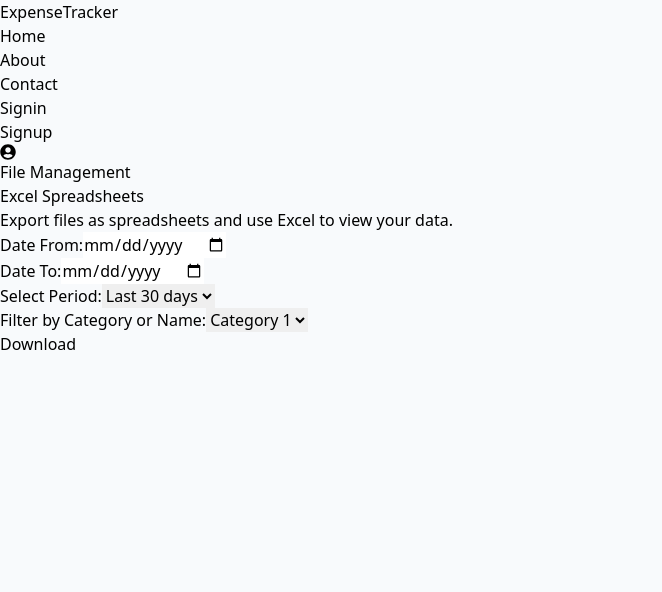
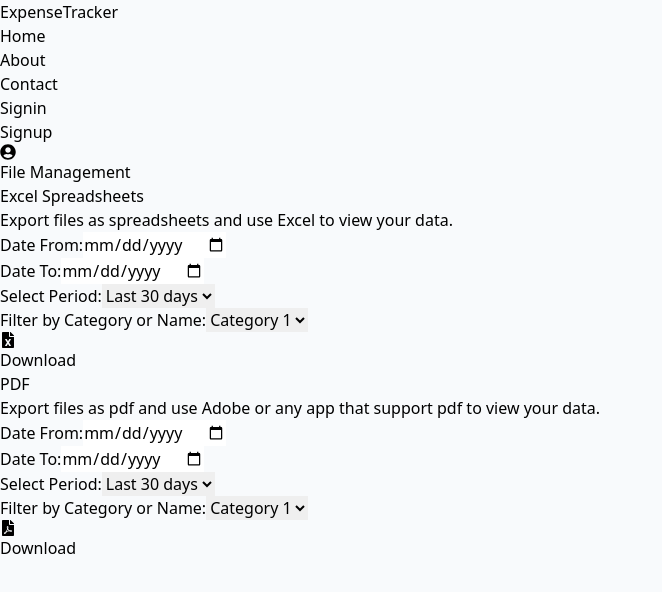
Before and after one commit to Nkululeko1999/expense-tracker-client, a React (Vite) app: page /exports in a window 1280 px wide. Shown: the top 592 px of the page, without its empty margins (0-662 px from the left). Built offline with nearby package versions, Linux system fonts and the light colour scheme.

Commit message:
export ui

```diff
--- a/src/pages/Exports.jsx
+++ b/src/pages/Exports.jsx
@@ -1,87 +1,92 @@
-import React, { useState } from 'react';
+import React from 'react';
+import { FaFileExcel } from "react-icons/fa";
+import { FaFilePdf } from "react-icons/fa";
 
-const YourComponent = () => {
-  const [formDataExcel, setFormDataExcel] = useState({
-    dateFrom: '',
-    dateTo: '',
-    period: 'Last 30 days', // Default value
-    category: 'Category 1' // Default value
-  });
-
-  const [formDataPdf, setFormDataPdf] = useState({
-    // Define formDataPdf fields as needed
-  });
-
-  const handleExcelSubmit = (event) => {
-    event.preventDefault();
-    // Send formDataExcel to backend for processing
-    console.log('Submitting Excel form:', formDataExcel);
-    // Add your fetch or axios call to send the data to the backend here
-  };
-
-  const handlePdfSubmit = (event) => {
-    event.preventDefault();
-    // Send formDataPdf to backend for processing
-    console.log('Submitting PDF form:', formDataPdf);
-    // Add your fetch or axios call to send the data to the backend here
-  };
-
-  const handleExcelChange = (event) => {
-    const { name, value } = event.target;
-    setFormDataExcel({
-      ...formDataExcel,
-      [name]: value
-    });
-  };
-
-  const handlePdfChange = (event) => {
-    const { name, value } = event.target;
-    setFormDataPdf({
-      ...formDataPdf,
-      [name]: value
-    });
-  };
-
+export default function Exports() {
   return (
     <div className='mt-16 px-4 sm:px-7 max-w-7xl mx-auto'>
       <h1 className='text-center text-lg font-semibold sm:font-bold md:text-xl lg:text-2xl mb-6'>File Management</h1>
       <div className='flex flex-col sm:flex-row gap-6 sm:flex-wrap my-7'>
+        {/* Excel */}
         <div className='flex-grow bg-white p-4 rounded-lg border-2 mb-2 sm:mb-0'>
           <h2 className="text-lg font-semibold mb-2">Excel Spreadsheets</h2>
           <p className="mb-4">Export files as spreadsheets and use Excel to view your data.</p>
-          <form onSubmit={handleExcelSubmit}>
+
           <div className="mb-4">
-              <label htmlFor="dateFrom" className="block text-sm font-medium text-gray-700">Date From:</label>
-              <input type="date" id="dateFrom" name="dateFrom" className="border-gray-300 focus:ring-indigo-500 focus:border-indigo-500 block w-full shadow-sm sm:text-sm border rounded-md" value={formDataExcel.dateFrom} onChange={handleExcelChange}/>
+            <label htmlFor="dateFrom" className="block text-sm font-medium mb-2 text-gray-700">Date From:</label>
+            <input type="date" id="dateFrom" name="dateFromExcel" className="border-gray-300 focus:ring-teal-900 focus:border-teal-900 px-2 py-2 block w-full shadow-sm sm:text-sm border rounded-md"/>
           </div>
+
           <div className="mb-4">
-              <label htmlFor="dateTo" className="block text-sm font-medium text-gray-700">Date To:</label>
-              <input type="date" id="dateTo" name="dateTo" className="border-gray-300 focus:ring-indigo-500 focus:border-indigo-500 block w-full shadow-sm sm:text-sm border rounded-md" value={formDataExcel.dateTo} onChange={handleExcelChange}/>
+            <label htmlFor="dateTo" className="block text-sm font-medium mb-2 text-gray-700">Date To:</label>
+            <input type="date" id="dateTo" name="dateToExcel" className="border-gray-300 focus:ring-teal-900 focus:border-teal-900 px-2 py-2 block w-full shadow-sm sm:text-sm border rounded-md"/>
           </div>
+
           <div className="mb-4">
-              <label htmlFor="period" className="block text-sm font-medium text-gray-700">Select Period:</label>
-              <select id="period" name="period" className="border-gray-300 focus:ring-indigo-500 focus:border-indigo-500 block w-full shadow-sm sm:text-sm border rounded-md" value={formDataExcel.period} onChange={handleExcelChange}>
+            <label htmlFor="period" className="block text-sm font-medium mb-2 text-gray-700">Select Period:</label>
+            <select id="period" name="periodExcel" className="border-gray-300 focus:ring-teal-900 focus:border-teal-900 px-2 py-2 block w-full shadow-sm sm:text-sm border rounded-md">
               <option>Last 30 days</option>
               <option>Last 60 days</option>
               <option>Last 90 days</option>
             </select>
           </div>
+
           <div className="mb-4">
-              <label htmlFor="category" className="block text-sm font-medium text-gray-700">Filter by Category or Name:</label>
-              <select id="category" name="category" className="border-gray-300 focus:ring-indigo-500 focus:border-indigo-500 block w-full shadow-sm sm:text-sm border rounded-md" value={formDataExcel.category} onChange={handleExcelChange}>
+            <label htmlFor="category" className="block text-sm font-medium mb-2 text-gray-700">Filter by Category or Name:</label>
+            <select id="category" name="categoryExcel" className="border-gray-300 focus:ring-teal-900 focus:border-teal-900 px-2 py-2 block w-full shadow-sm sm:text-sm border rounded-md">
               <option>Category 1</option>
               <option>Category 2</option>
               <option>Category 3</option>
             </select>
           </div>
-            <button type="submit" className="bg-blue-500 hover:bg-blue-700 text-white font-bold py-2 px-4 rounded">Download</button>
-          </form>
+
+          <button className="bg-teal-900 hover:bg-teal-950 w-40 flex items-center gap-4 text-white font-bold py-2 px-4 rounded">
+            <FaFileExcel className='w-4 h-4'/>
+            Download
+          </button>
         </div>
 
-        {/* PDF form goes here */}
+
+        {/* PDF  */}
+
+        <div className='flex-grow bg-white p-4 rounded-lg border-2'>
+          <h2 className="text-lg font-semibold mb-2">PDF</h2>
+          <p className="mb-4">Export files as pdf and use Adobe or any app that support pdf to view your data.</p>
+
+          <div className="mb-4">
+            <label htmlFor="dateFrom" className="block text-sm font-medium mb-2 text-gray-700">Date From:</label>
+            <input type="date" id="dateFrom" name="dateFromPdf" className="border-gray-300 focus:ring-teal-900 focus:border-teal-900 px-2 py-2 block w-full shadow-sm sm:text-sm border rounded-md"/>
+          </div>
+
+          <div className="mb-4">
+            <label htmlFor="dateTo" className="block text-sm font-medium mb-2 text-gray-700">Date To:</label>
+            <input type="date" id="dateTo" name="dateToPdf" className="border-gray-300 focus:ring-teal-900 focus:border-teal-900 px-2 py-2 block w-full shadow-sm sm:text-sm border rounded-md"/>
+          </div>
+
+          <div className="mb-4">
+            <label htmlFor="period" className="block text-sm font-medium mb-2 text-gray-700">Select Period:</label>
+            <select id="period" name="periodPdf" className="border-gray-300 focus:ring-teal-900 focus:border-teal-900 px-2 py-2 block w-full shadow-sm sm:text-sm border rounded-md">
+              <option>Last 30 days</option>
+              <option>Last 60 days</option>
+              <option>Last 90 days</option>
+            </select>
+          </div>
+
+          <div className="mb-4">
+            <label htmlFor="category" className="block text-sm font-medium mb-2 text-gray-700">Filter by Category or Name:</label>
+            <select id="category" name="categoryPdf" className="border-gray-300 focus:ring-teal-900 focus:border-teal-900 px-2 py-2 block w-full shadow-sm sm:text-sm border rounded-md">
+              <option>Category 1</option>
+              <option>Category 2</option>
+              <option>Category 3</option>
+            </select>
+          </div>
+
+          <button className="bg-teal-900 hover:bg-teal-950 w-40 flex items-center gap-4 text-white font-bold py-2 px-4 rounded">
+            <FaFilePdf className='w-4 h-4'/>
+            Download
+          </button>
         </div>
     </div>
-  );
-};
-
-export default YourComponent;
+   </div>
+  )
+}
```
Lines whose indentation alone changed are shown as unchanged.
